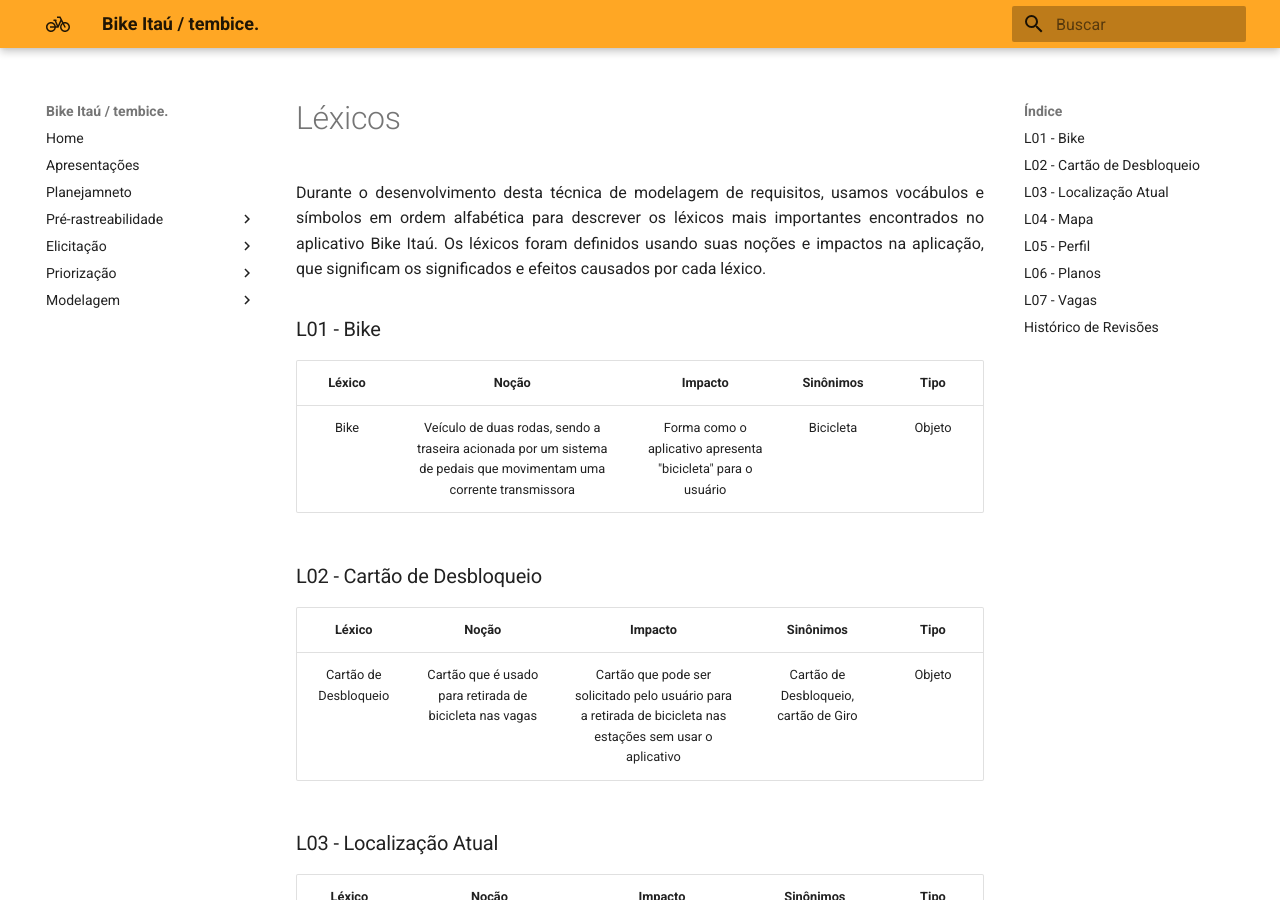
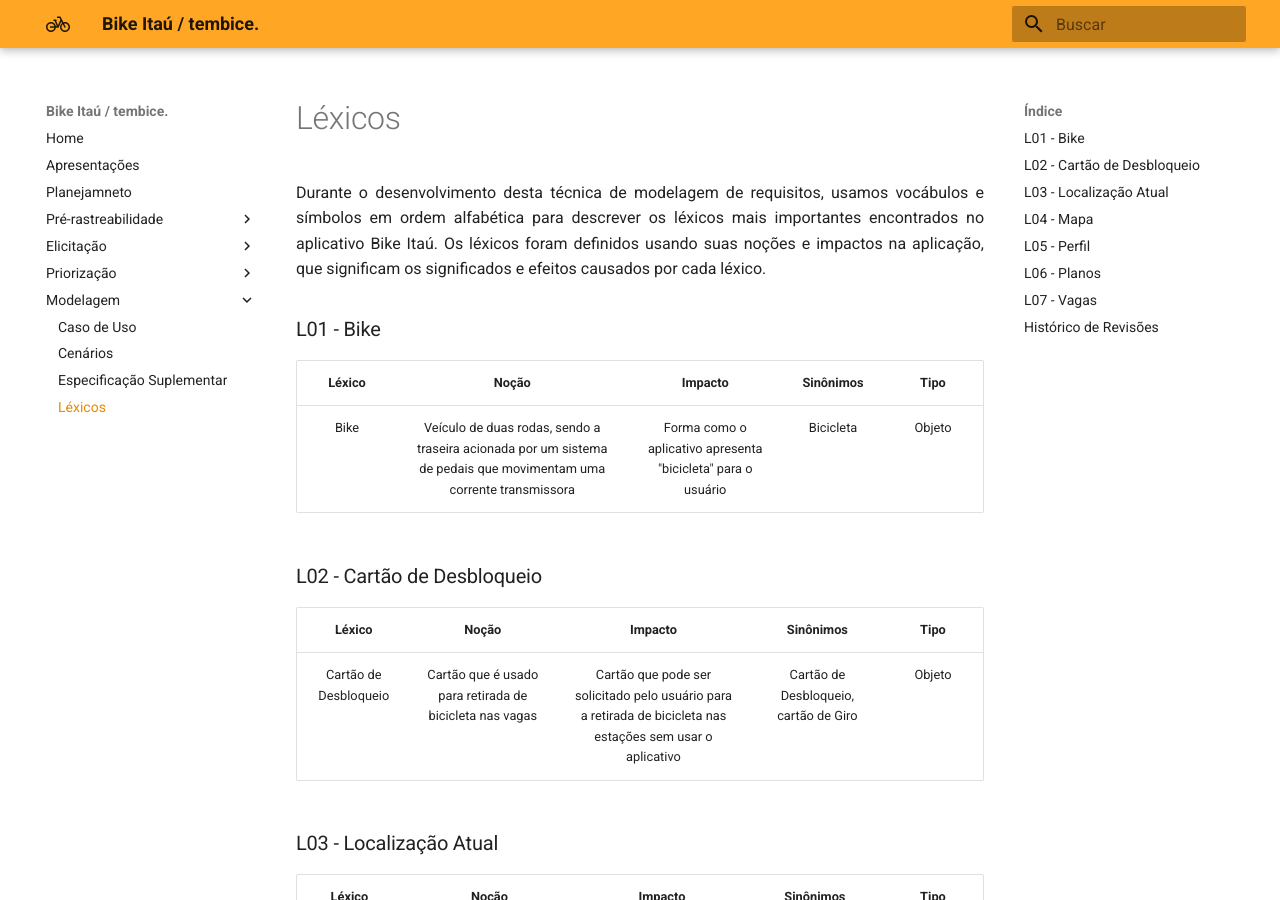
Before and after one commit to Requisitos-de-Software/2020.2-BikeItau, an MkDocs documentation site: the page built from docs/modelagem/lexicos.md, in a window 1280 px wide and 900 px high. Built offline with MkDocs 1.6.1 and Material for MkDocs 9.7.7, drawn with Linux system fonts in a browser that asks for light colours; some of the changed lines change nothing that is shown.

Commit message:
Adicionados as novas paginas

```diff
--- a/mkdocs.yml
+++ b/mkdocs.yml
@@ -15,7 +15,9 @@
     - MoSCoW: priorizacao/moscow.md
   - Modelagem:
     - Caso de Uso: modelagem/casodeuso.md
+    - Cenários: modelagem/cenarios.md
     - Especificação Suplementar: modelagem/especSuplementar.md
+    - Léxicos: modelagem/lexicos.md
 docs_dir: docs/
 
 theme:
```
